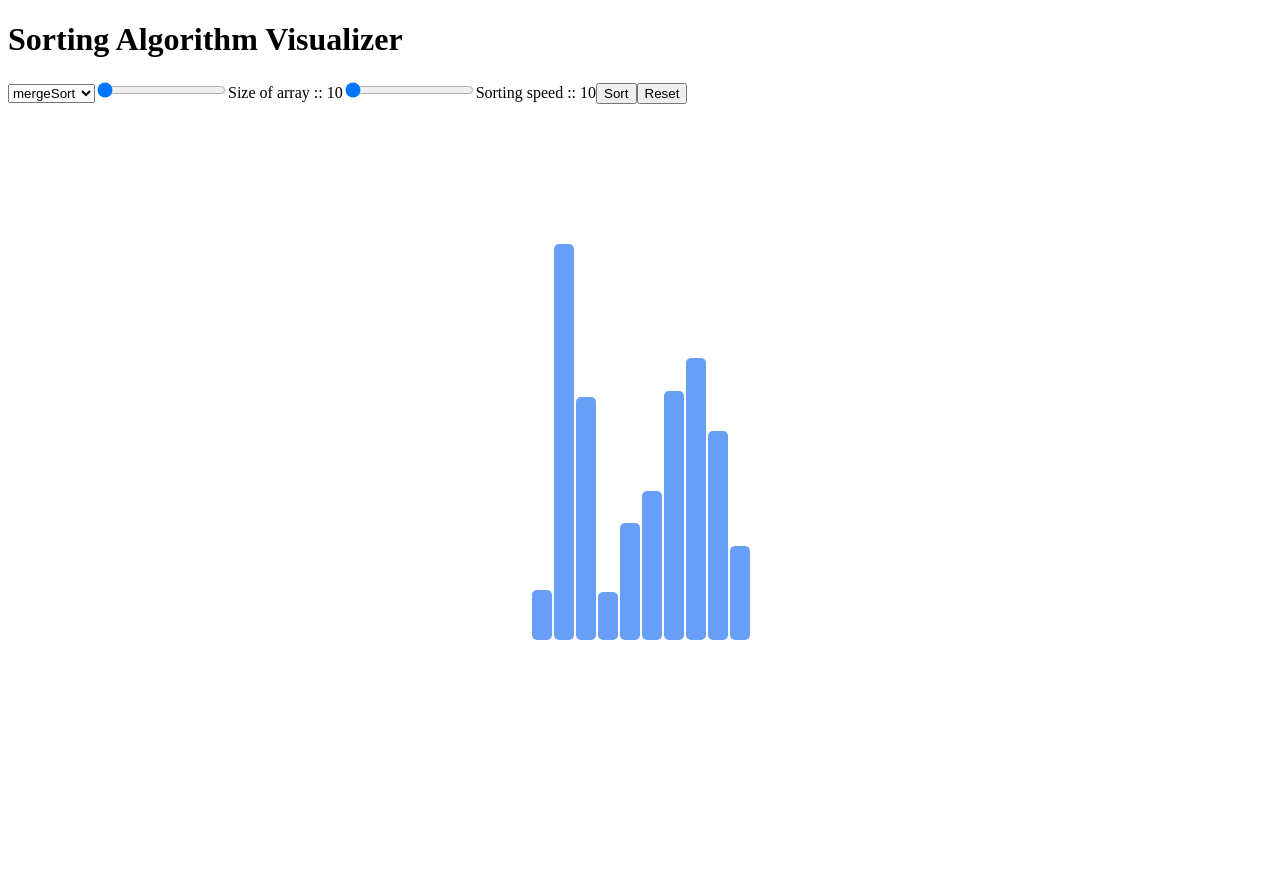
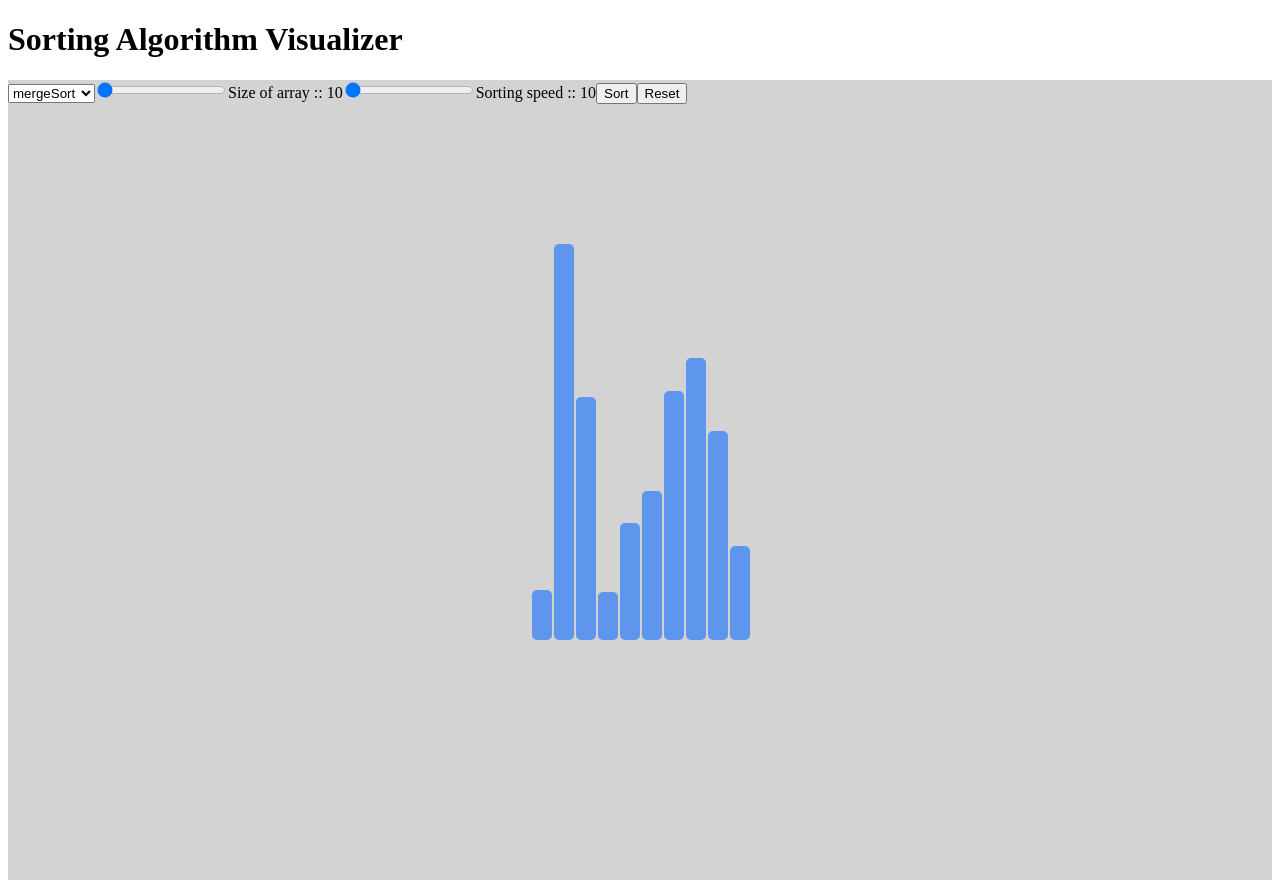
Before and after one commit to bkrmadtya/sorting_visualizer, a React (Create React App) app: page / in a window 1280 px wide. Before the commit the page ends 800 px from the top, so only its background shows below. Built offline with nearby package versions, Linux system fonts and the light colour scheme.

Commit message:
added background color to the SortingVisualizer component

```diff
--- a/src/components/Bar.js
+++ b/src/components/Bar.js
@@ -1,8 +1,6 @@
 import React, { useEffect } from "react";
 
 const Bar = ({ bar, width }) => {
-  useEffect(() => {}, [bar.color]);
-
   return (
     <div
       style={{
--- a/src/components/BarContainer.js
+++ b/src/components/BarContainer.js
@@ -20,7 +20,7 @@ const containerStyle = {
   bottom: "20%",
   left: 0,
   right: 0,
-  zIndex: -5,
+  // zIndex: -5,
   display: "flex",
   flexDirection: "row",
   justifyContent: "center",
--- a/src/components/SortingVisualizer.js
+++ b/src/components/SortingVisualizer.js
@@ -50,7 +50,7 @@ const SortingVisualizer = () => {
   };
 
   return (
-    <div>
+    <div style={containerStyle}>
       <BarContainter array={array} />
       <AlgorithmSelector
         algorithmOptions={algorithmOptions}
@@ -128,13 +128,13 @@ const SortingSpeedSlider = ({ setSortingSpeedInMS, sortingSpeedInMS }) => {
       <input
         type="range"
         min={10}
-        max={1000}
+        max={10000}
         step={10}
         value={sortingSpeedInMS}
         onChange={({ target }) => {
           let size = target.value;
 
-          if (size > 1000 || size < 10) {
+          if (size > 10000 || size < 10) {
             size = 50;
           }
 
@@ -145,3 +145,8 @@ const SortingSpeedSlider = ({ setSortingSpeedInMS, sortingSpeedInMS }) => {
     </>
   );
 };
+
+const containerStyle = {
+  height: "100vh",
+  backgroundColor: "lightGrey",
+};
```
